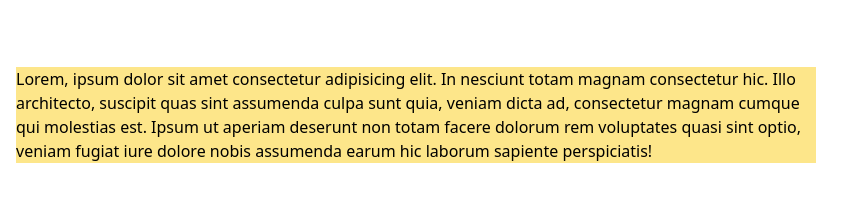
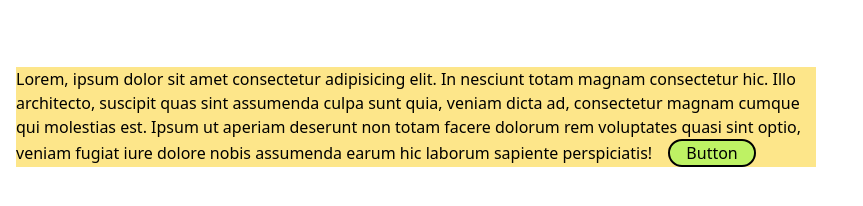
Before and after one commit to Amruth56/Tailwind_CSS, a website built with Vite: page square braket notation/index.html in a window 1280 px wide. Shown: the whole page, without its empty margins (0-863 px from the left). Built offline with nearby package versions, Linux system fonts and the light colour scheme.

Commit message:
@apply functionality in css

```diff
--- a/square braket notation/index.html
+++ b/square braket notation/index.html
@@ -14,6 +14,10 @@
         architecto, suscipit quas sint assumenda culpa sunt quia, veniam dicta ad, consectetur magnam cumque qui
         molestias est. Ipsum ut aperiam deserunt non totam facere dolorum rem voluptates quasi sint optio, veniam fugiat
         iure dolore nobis assumenda earum hic laborum sapiente perspiciatis!
+
+        <button
+        class="src">
+        Button
     </div>
 </body>
 
--- a/square braket notation/style.css
+++ b/square braket notation/style.css
@@ -1,3 +1,6 @@
 @tailwind base;
 @tailwind components;
+.src{
+    @apply bg-lime-300 rounded-2xl pl-4 pr-4 border-2 border-black hover:text-white hover:bg-lime-700 mx-3
+}
 @tailwind utilities;
```
